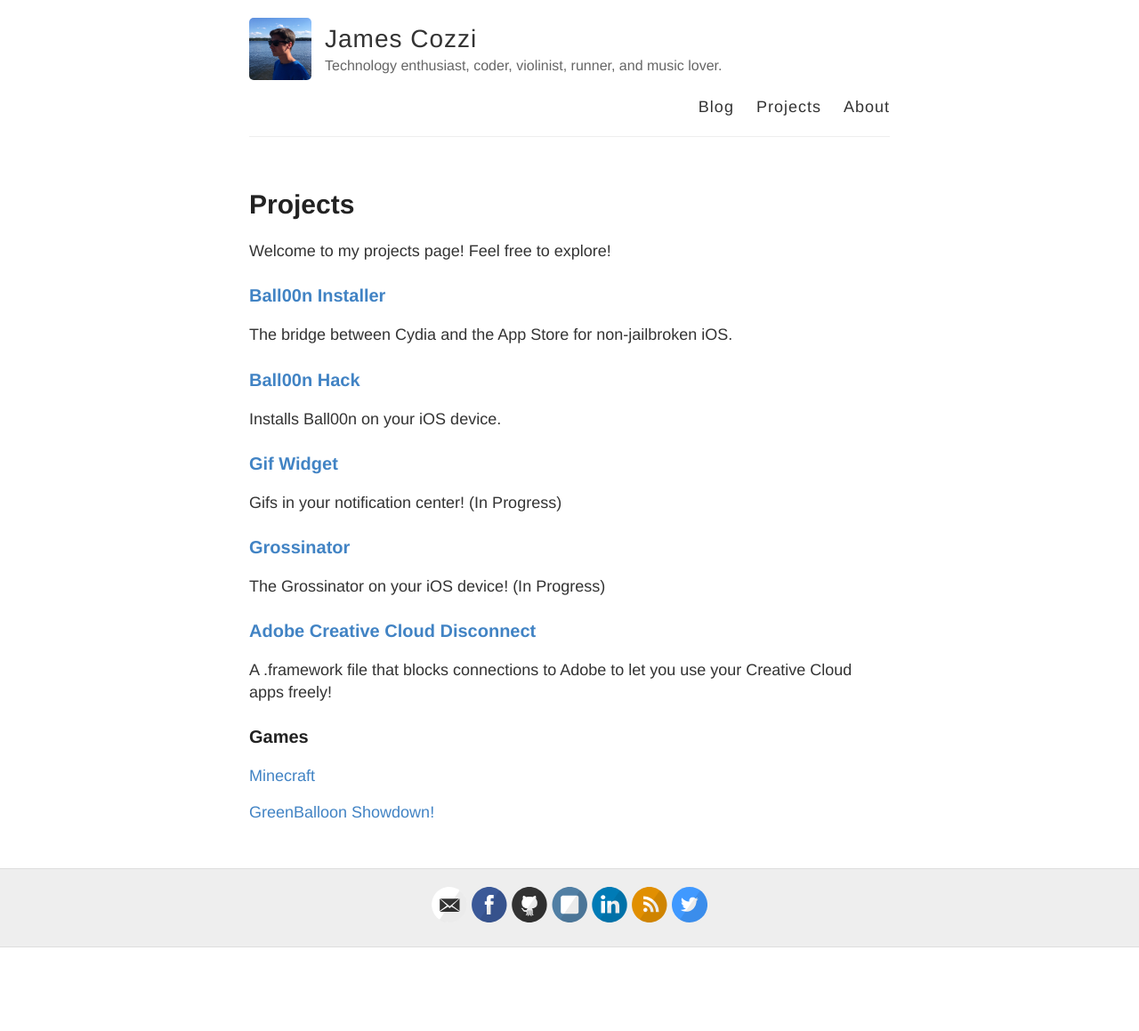
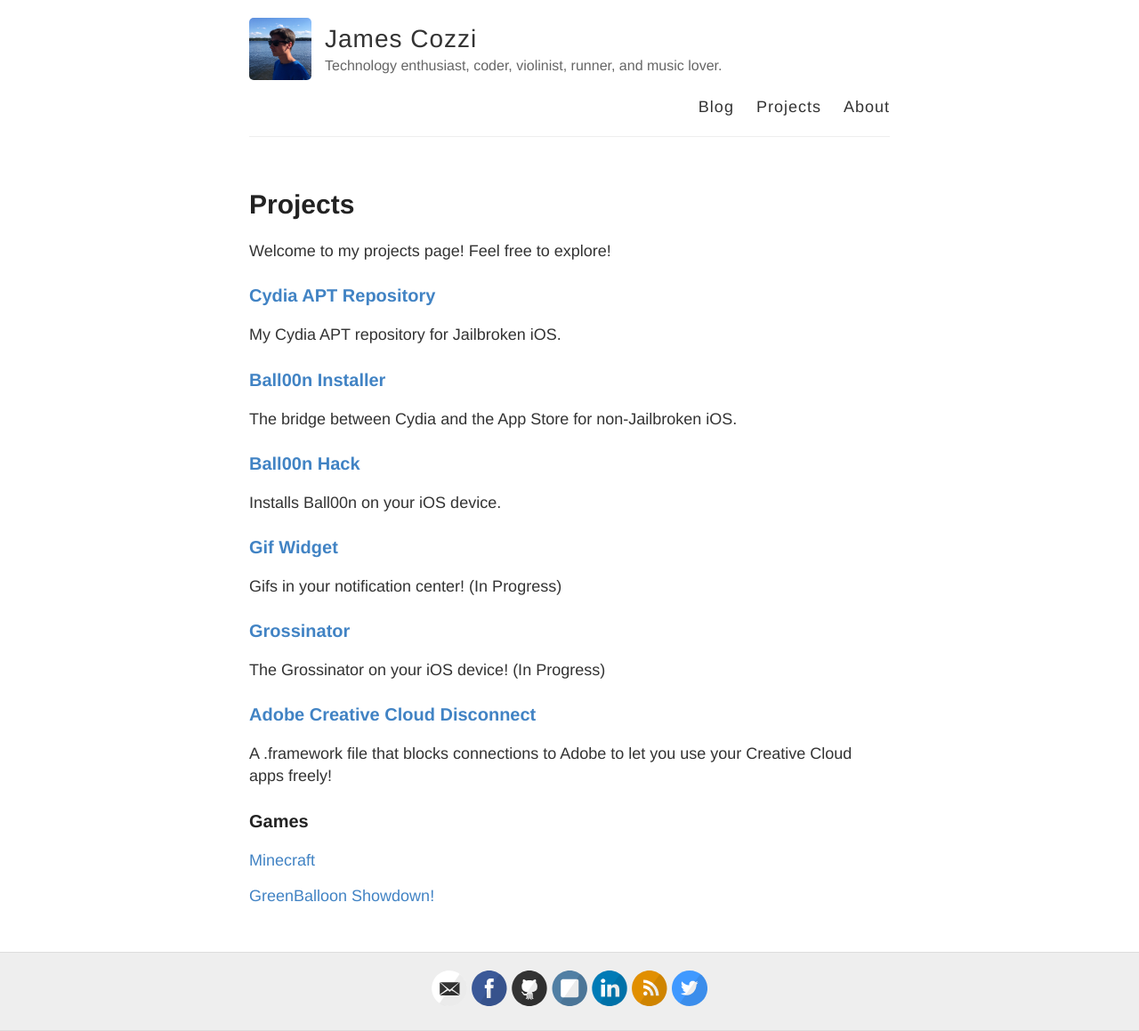
Before and after one commit to jcoz00/ball00n.github.io, a Jekyll site: the page built from projects.md, in a window 1280 px wide. Shown: the whole page at 89% size. Built offline with Jekyll 4.4.1, drawn with Linux system fonts in a browser that asks for light colours; before the commit the page ends 1065 px from its top, so only the background shows below that.

Commit message:
Update projects.md

```diff
--- a/projects.md
+++ b/projects.md
@@ -6,9 +6,13 @@
 
 Welcome to my projects page! Feel free to explore!
 
+### [Cydia APT Repository]({{ site.baseurl }}/repo)
+
+My Cydia APT repository for Jailbroken iOS.
+
 ### [Ball00n Installer]({{ site.baseurl }}/ball00n)
 
-The bridge between Cydia and the App Store for non-jailbroken iOS.
+The bridge between Cydia and the App Store for non-Jailbroken iOS.
 
 ### [Ball00n Hack]({{ site.baseurl }}/ball00n-hack)
 
```
